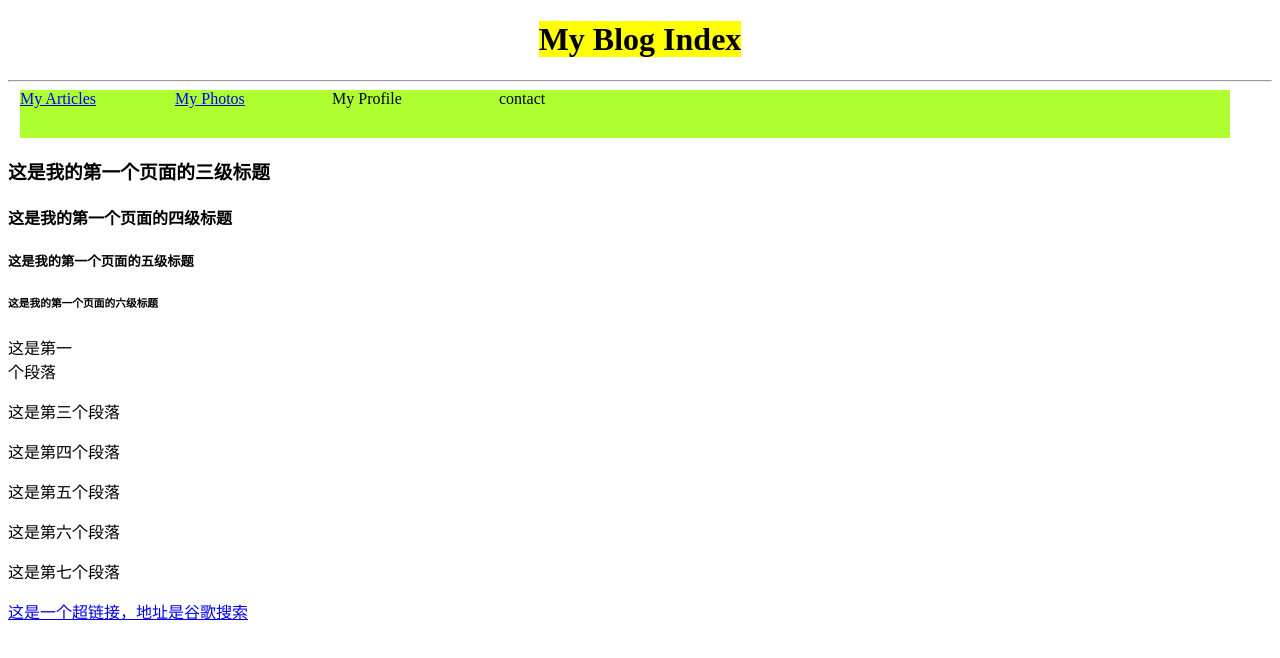
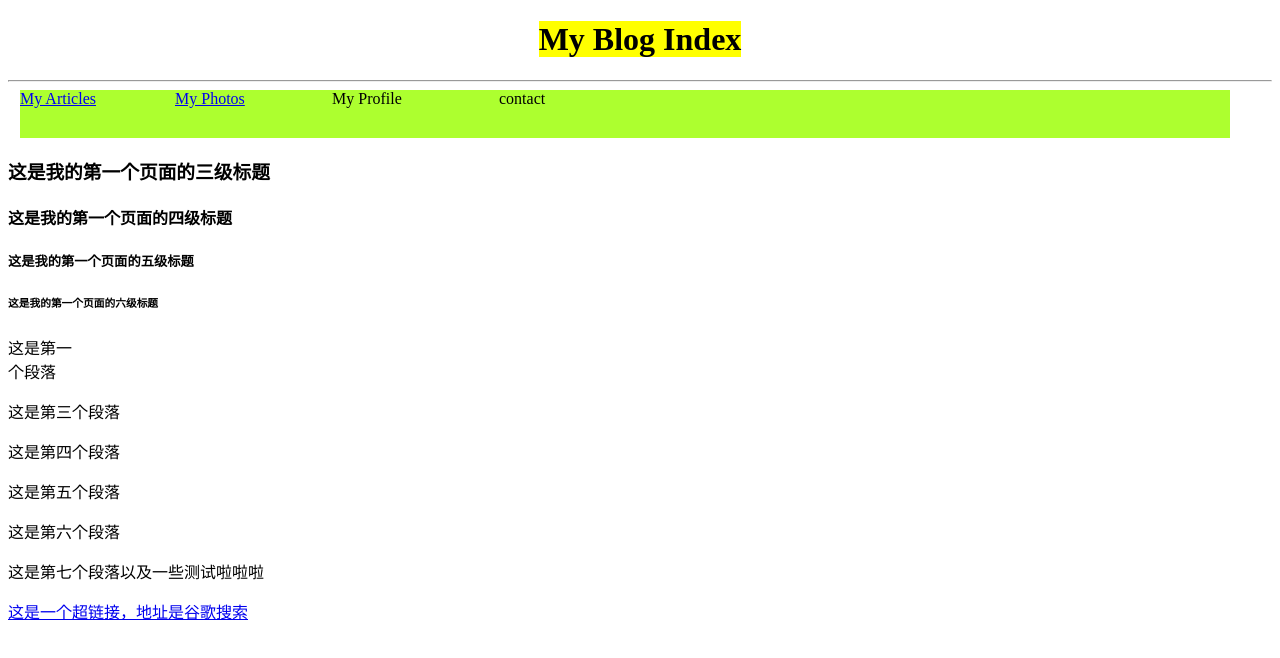
Before and after one commit to orazyyy/html_blog, a plain HTML site: page index.html in a window 1280 px wide. Drawn offline with nearby package versions, Linux system fonts and the light colour scheme.

Commit message:
try github2

```diff
--- a/index.html
+++ b/index.html
@@ -27,7 +27,7 @@
 <p>这是第四个段落</p>
 <p>这是第五个段落</p>
 <p>这是第六个段落</p>
-<p>这是第七个段落</p>
+<p>这是第七个段落以及一些测试啦啦啦</p>
 
 <a id="index_hyperlink1" href="http://www.google.com">这是一个超链接，地址是谷歌搜索</a>
 <body>
```
